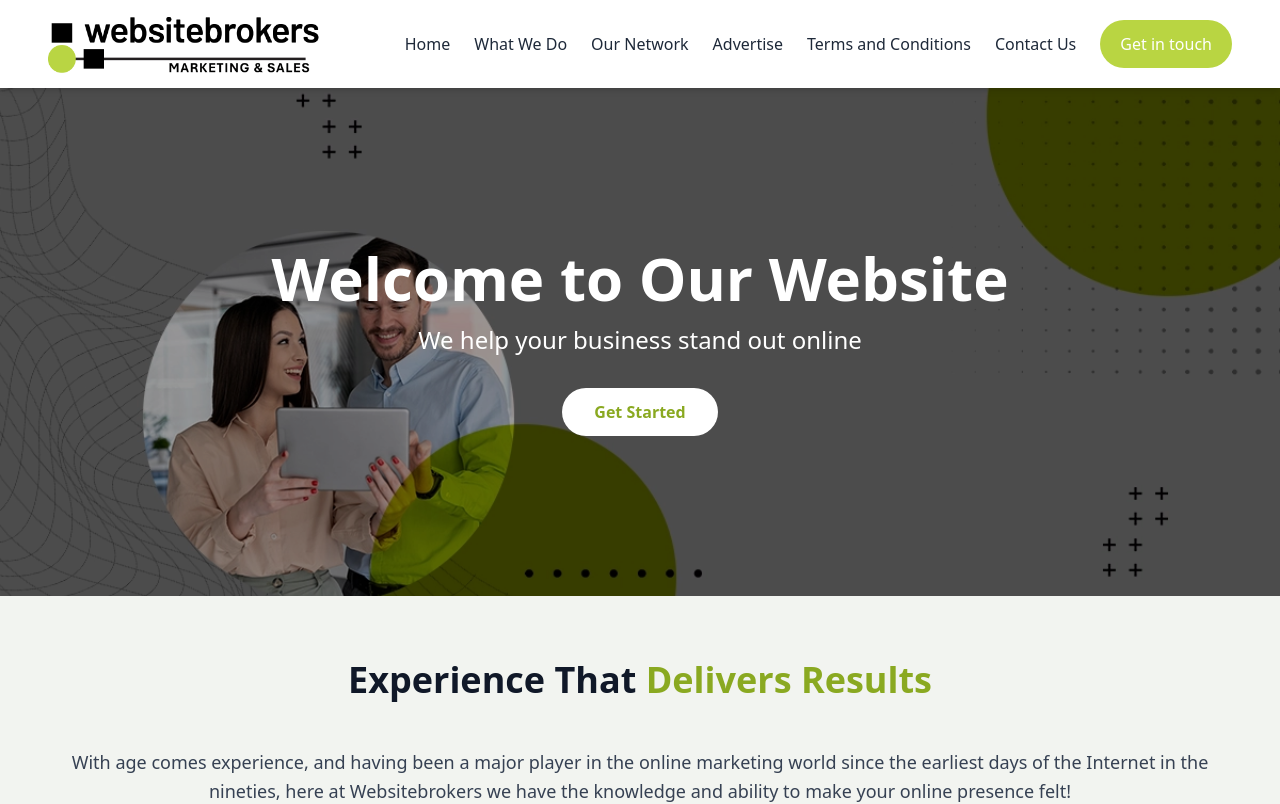
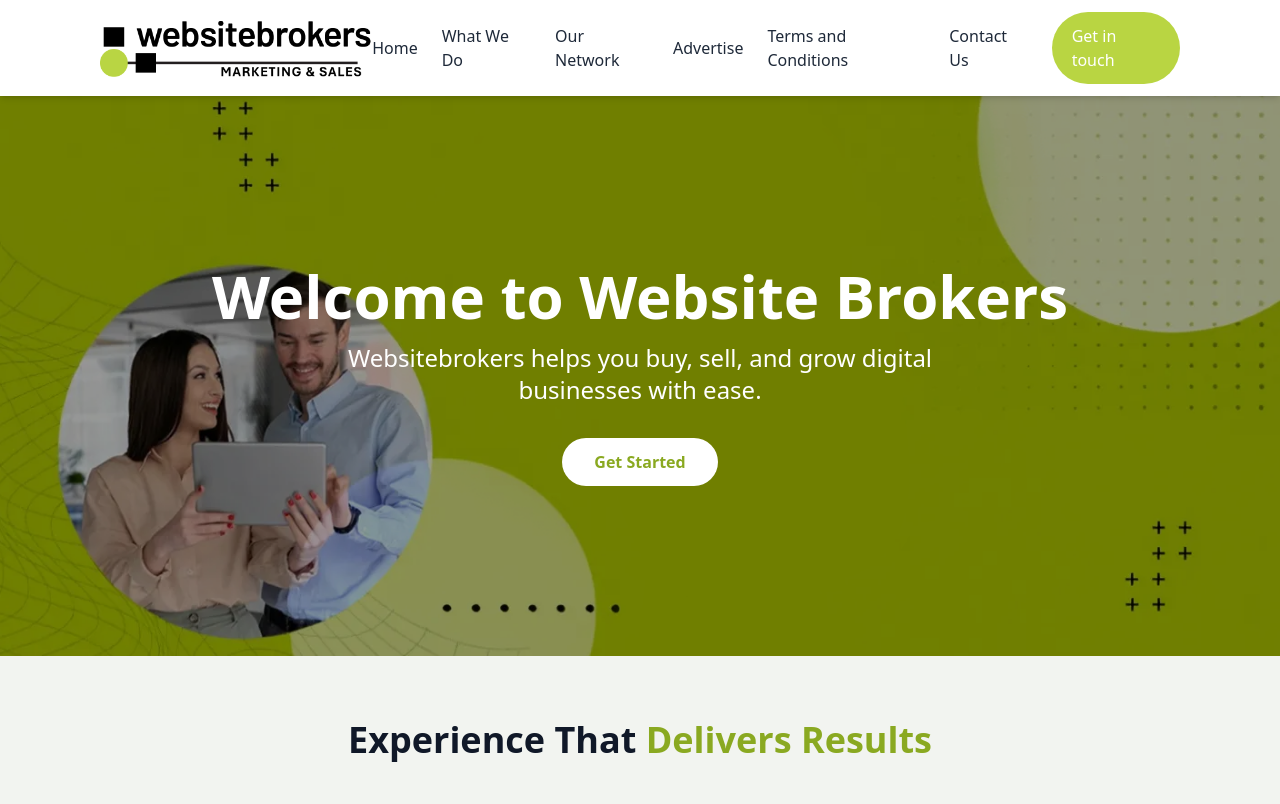
Before and after one commit to Pragatisingh0417/website-brokers, a Next.js app: page / in a window 1280 px wide. Shown: the top 804 px of the page. Built offline with nearby package versions, Linux system fonts and the light colour scheme.

Commit message:
updated code

```diff
--- a/src/app/components/Banner.tsx
+++ b/src/app/components/Banner.tsx
@@ -8,18 +8,18 @@ export default function Banner() {
   return (
     <section className="relative text-white text-center">
       {/* Background image */}
-      <div className="absolute inset-0 bg-[url('/banner/banner-6.webp')] bg-cover bg-center bg-no-repeat"></div>
+      <div className="absolute inset-0 bg-[url('/banner/banner-7.png')] bg-cover bg-center bg-no-repeat"></div>
 
       {/* Overlay */}
       <div className="absolute inset-0 bg-black/40"></div>
 
       {/* Content */}
-      <div className="relative z-10 flex flex-col items-center justify-center min-h-[60vh] py-20 px-4 md:py-40 md:px-20">
+      <div className="relative z-10 flex flex-col items-center justify-center min-h-[70vh] py-20 px-4 md:py-40 md:px-20">
         <h1 className="text-3xl sm:text-4xl md:text-6xl font-bold mb-4">
-          Welcome to Our Website
+          Welcome to  Website Brokers
         </h1>
         <p className="text-base sm:text-lg md:text-2xl mb-6 sm:mb-8 max-w-2xl">
-          We help your business stand out online
+  Websitebrokers helps you buy, sell, and grow digital businesses with ease.
         </p>
         <Link
           href="/contact-us"
--- a/src/app/components/Footer.tsx
+++ b/src/app/components/Footer.tsx
@@ -2,15 +2,20 @@
 
 import Link from "next/link";
 import Image from "next/image";
-import { FaFacebookF, FaTwitter, FaLinkedinIn, FaInstagram } from "react-icons/fa";
+import {
+  FaFacebookF,
+  FaTwitter,
+  FaLinkedinIn,
+  FaInstagram,
+} from "react-icons/fa";
 
 export function Footer() {
   return (
     <footer className="bg-[#eff4df] text-gray-900">
       <div className="container mx-auto px-6 py-12 max-w-7xl">
-        <div className="grid grid-cols-1 md:grid-cols-3 gap-12">
+        <div className="grid grid-cols-1 md:grid-cols-4 gap-12">
 
-          {/* Left: Logo + CTA */}
+          {/* 1️⃣ Left: Logo + CTA */}
           <div className="flex flex-col gap-6">
             <Link href="/">
               <Image
@@ -22,52 +27,101 @@ export function Footer() {
               />
             </Link>
             <p className="text-gray-700 text-base leading-relaxed">
-              With age comes experience, and having been a major player in the online marketing world since the earliest days of the Internet in the nineties, here at Websitebrokers we have the knowledge and ability to make your online presence felt!<br /><br />
-              As early adopters of the Internet as a highly tactical and targeted marketing tool, we have set out to help businesses achieve and surpass their earning potential, with technical know-how, excellent design, and perfect functionality.
+              With age comes experience, and having been a major player in the
+              online marketing world since the earliest days of the Internet in
+              the nineties, here at Websitebrokers we have the knowledge and
+              ability to make your online presence felt!
+
             </p>
             <Link
               href="/contact-us"
-              className="bg-[#b9d542] text-black px-6 py-3 rounded-full hover:bg-[#b9d542] transition w-max"
+              className="bg-[#b9d542] text-black px-6 py-3 rounded-full hover:bg-[#b9d542]/90 transition w-max"
             >
               Get in Touch
             </Link>
           </div>
 
-          {/* Center: Navigation Links */}
+          {/* 2️⃣ Center Left: Navigation Links */}
           <div className="flex flex-col gap-3">
-            <h3 className="text-[#b9d542]  leading-relaxed font-semibold mb-4  text-lg ">Quick Links</h3>
-            <Link href="/" className="hover:text-red-700 transition">Home</Link>
-            <Link href="/what-we-do" className="hover:text-red-700 transition">What We Do</Link>
-            <Link href="/our-network" className="hover:text-red-700 transition">Our Network</Link>
-            <Link href="/advertise" className="hover:text-red-700 transition">Advertise</Link>
-            <Link href="/terms-and-conditions" className="hover:text-red-700 transition">Terms & Conditions</Link>
-            <Link href="/contact-us" className="hover:text-red-700 transition">Contact Us</Link>
+            <h3 className="text-[#b9d542] leading-relaxed font-semibold mb-4 text-lg">
+              Quick Links
+            </h3>
+            <Link href="/" className="hover:text-red-700 transition">
+              Home
+            </Link>
+            <Link href="/what-we-do" className="hover:text-red-700 transition">
+              What We Do
+            </Link>
+            <Link href="/our-network" className="hover:text-red-700 transition">
+              Our Network
+            </Link>
+            <Link href="/advertise" className="hover:text-red-700 transition">
+              Advertise
+            </Link>
+            <Link
+              href="/terms-and-conditions"
+              className="hover:text-red-700 transition"
+            >
+              Terms & Conditions
+            </Link>
+            <Link href="/contact-us" className="hover:text-red-700 transition">
+              Contact Us
+            </Link>
           </div>
 
+          {/* 3️⃣ Center Right: Contact Info */}
+          <div className="flex flex-col gap-3">
+            <h3 className="text-[#b9d542] leading-relaxed font-semibold mb-4 text-lg">
+              Contact Info
+            </h3>
+            <p className="text-gray-700">+44 7624 483888</p>
+            <Link
+              href="mailto:lynnmcnab48@gmail.com"
+              className="text-gray-700 hover:text-red-700 transition"
+            >
+              lynnmcnab48@gmail.com
+            </Link>
+            <p className="text-gray-700">Websitebrokers Ltd</p>
+            <p className="text-gray-700">P.O. Box 79, Ramsey, Isle of Man IM8 1AA</p>
+            <p className="text-gray-700">United Kingdom</p>
+          </div>
 
-
-          {/* Right: Social Media */}
+          {/* 4️⃣ Right: Social Media */}
           <div className="flex flex-col gap-6">
-            <h3 className="text-[#b9d542]  leading-relaxed font-semibold mb-4 text-lg">Follow Us</h3>
+            <h3 className="text-[#b9d542] leading-relaxed font-semibold mb-4 text-lg">
+              Follow Us
+            </h3>
             <div className="flex gap-4">
-              <Link href="#" className="p-3 bg-[#b9d542] rounded-full hover:bg-red-700 transition">
+              <Link
+                href="#"
+                className="p-3 bg-[#b9d542] rounded-full hover:bg-red-700 transition"
+              >
                 <FaFacebookF size={16} />
               </Link>
-              <Link href="#" className="p-3 bg-[#b9d542] rounded-full hover:bg-red-700 transition">
+              <Link
+                href="#"
+                className="p-3 bg-[#b9d542] rounded-full hover:bg-red-700 transition"
+              >
                 <FaTwitter size={16} />
               </Link>
-              <Link href="#" className="p-3 bg-[#b9d542] rounded-full hover:bg-red-700 transition">
+              <Link
+                href="#"
+                className="p-3 bg-[#b9d542] rounded-full hover:bg-red-700 transition"
+              >
                 <FaLinkedinIn size={16} />
               </Link>
-              <Link href="" className="p-3 bg-[#b9d542] rounded-full hover:bg-red-700 transition">
+              <Link
+                href="#"
+                className="p-3 bg-[#b9d542] rounded-full hover:bg-red-700 transition"
+              >
                 <FaInstagram size={16} />
               </Link>
             </div>
             <p className="text-gray-700 text-lg leading-relaxed">
-              &copy; {new Date().getFullYear()} Websitebrokers. All rights reserved.
+              &copy; {new Date().getFullYear()} Websitebrokers. All rights
+              reserved.
             </p>
           </div>
-
         </div>
       </div>
     </footer>
--- a/src/app/components/Header.tsx
+++ b/src/app/components/Header.tsx
@@ -21,7 +21,7 @@ export function Header() {
 
   return (
     <header className="bg-white shadow-md sticky top-0 z-50 font-montserrat text-base">
-      <div className="container mx-auto flex items-center justify-between py-3 px-4 sm:px-6 md:px-12">
+      <div className="container mx-auto flex items-center justify-between py-3 px-4 sm:px-6 md:px-25">
         {/* Logo */}
         <div className="flex-shrink-0">
           <Link href="/">
@@ -112,7 +112,7 @@ export function Header() {
                   key={link.href}
                   href={link.href}
                   onClick={handleLinkClick}
-                  className="text-gray-800 hover:text-[#a1b643] font-medium transition text-base"
+                  className="text-gray-800 hover:text-[#8aa921] font-medium transition text-base"
                 >
                   {link.label}
                 </Link>
@@ -120,7 +120,7 @@ export function Header() {
               <Link
                 href="/contact-us"
                 onClick={handleLinkClick}
-                className="bg-[#b9d542] text-white px-4 py-2 rounded-full hover:bg-[#a1b643] transition mt-2 text-base text-center"
+                className="bg-[#8aa921] text-white px-4 py-2 rounded-full hover:bg-[#8aa921] transition mt-2 text-base text-center"
               >
                 Get in touch
               </Link>
```
Also changed, not shown: public/banner/banner-7.png (added), public/banner/banner-9.png (added).
